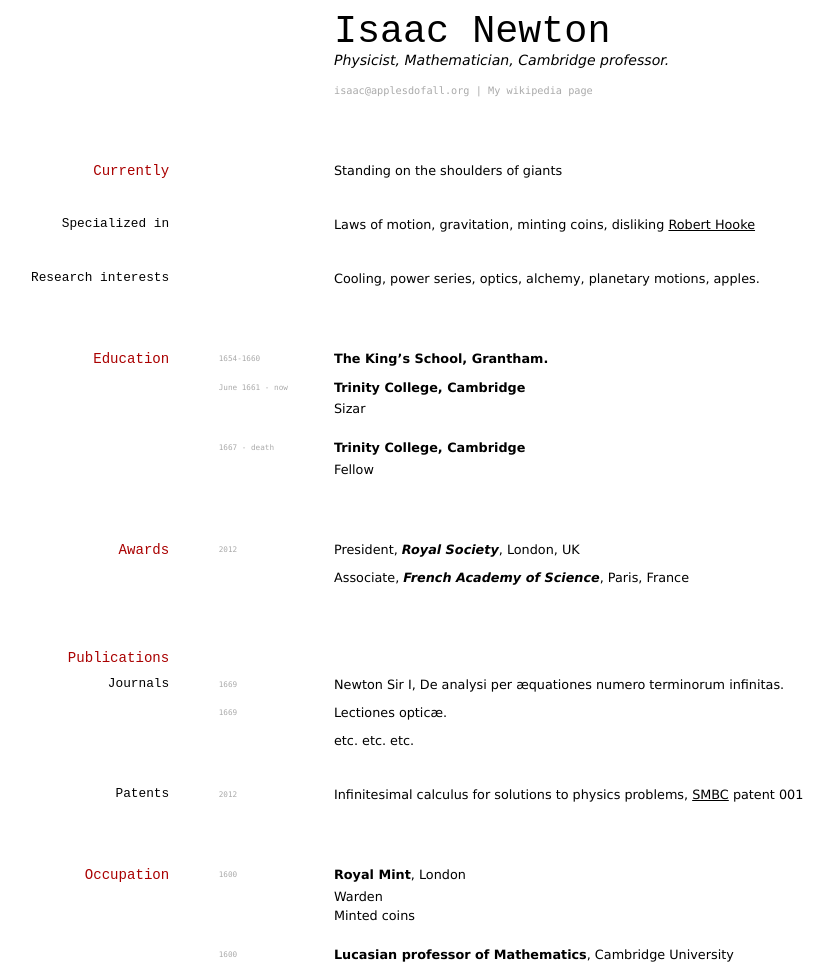
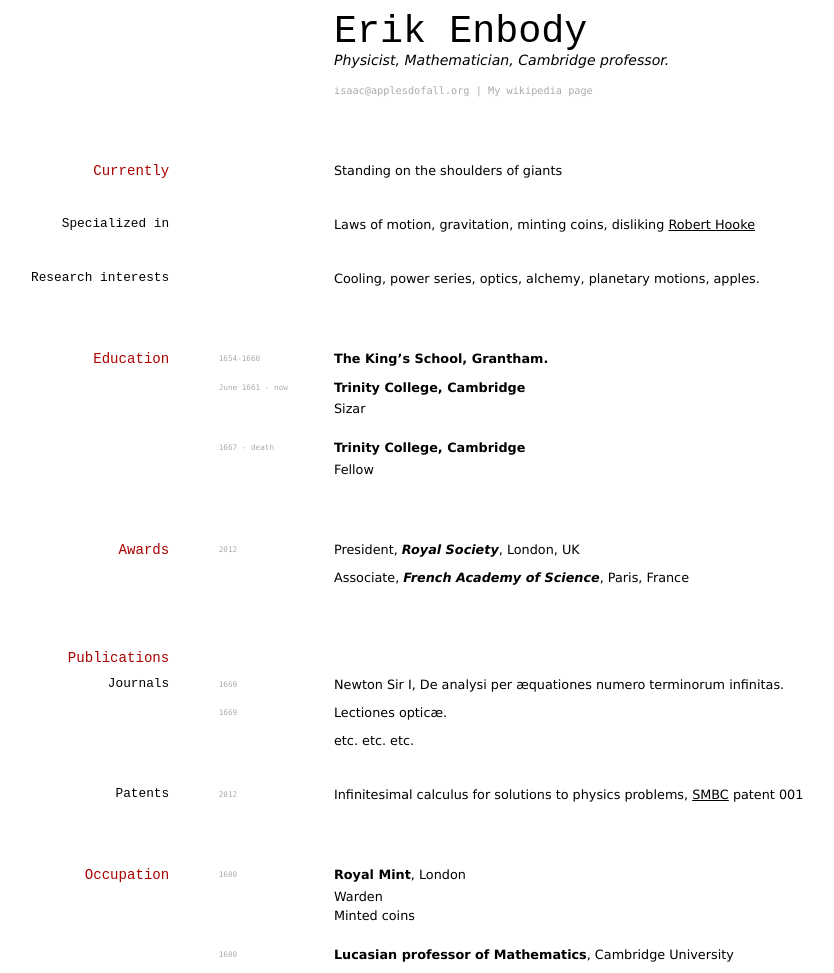
Before and after one commit to elipapa/markdown-cv, a Jekyll site: the page built from index.md, in a window 1280 px wide. Shown: the whole page, without its empty margins (97-931 px from the left). Built offline with Jekyll 4.4.1, drawn with Linux system fonts in a browser that asks for light colours.

Commit message:
Update index.md

```diff
--- a/index.md
+++ b/index.md
@@ -1,8 +1,8 @@
 ---
 layout: cv
-title: Isaac Newtons's CV
+title: Erik Enbody's CV
 ---
-# Isaac Newton
+# Erik Enbody
 Physicist, Mathematician, Cambridge professor.
 
 <div id="webaddress">
```
